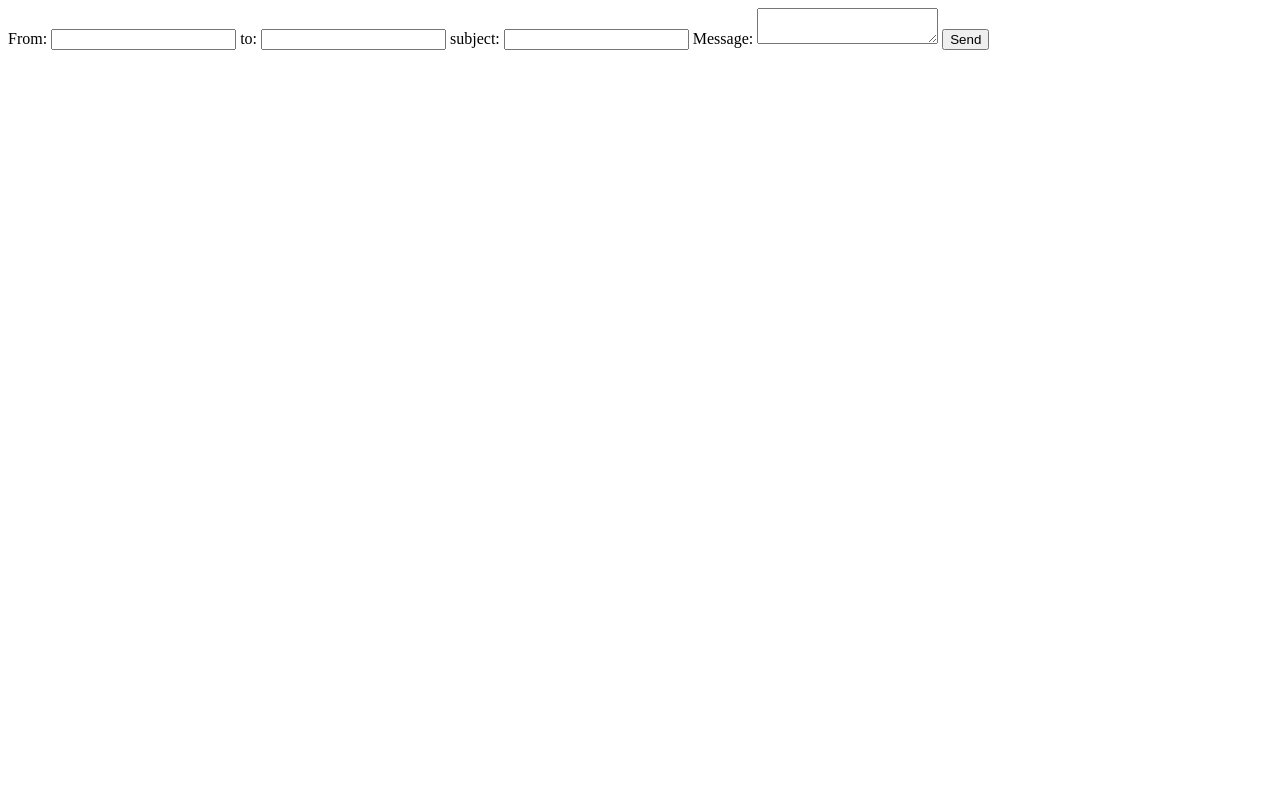
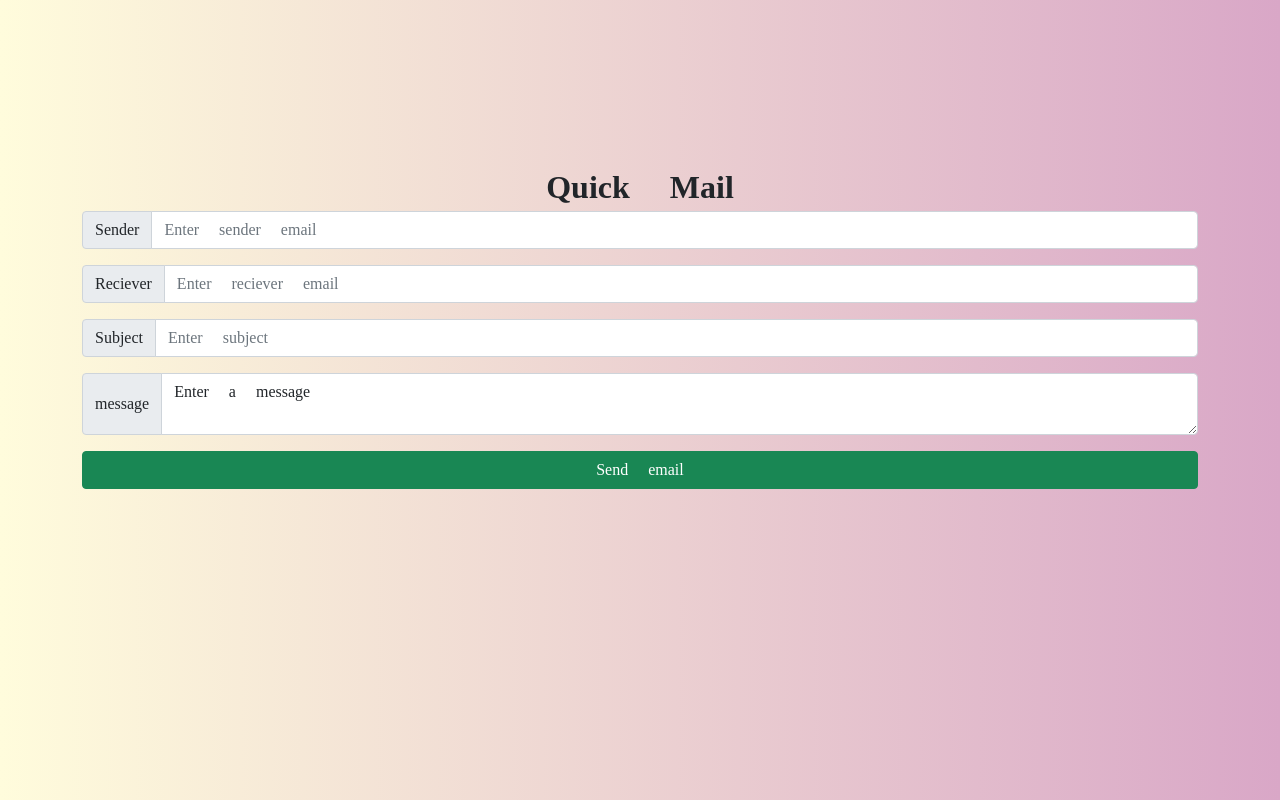
Before and after one commit to monika-shaw/EmailSender, a website: page page/index.html in a window 1280 px wide. Drawn offline with nearby package versions, Linux system fonts and the light colour scheme.

Commit message:
Description : UI done.

```diff
--- a/page/index.html
+++ b/page/index.html
@@ -1,25 +1,60 @@
 <!DOCTYPE html>
 <html lang="en">
+
 <head>
     <meta charset="UTF-8">
     <meta name="viewport" content="width=device-width, initial-scale=1.0">
-    <title>Email Sender</title>
+    <link href="https://cdn.jsdelivr.net/npm/bootstrap@5.0.2/dist/css/bootstrap.min.css" rel="stylesheet"
+        integrity="sha384-EVSTQN3/azprG1Anm3QDgpJLIm9Nao0Yz1ztcQTwFspd3yD65VohhpuuCOmLASjC" crossorigin="anonymous">
+        <link rel="icon" href="https://www.iconpacks.net/icons/2/free-mail-icon-2552-thumb.png" type="image/png">
+    <title>Quick Mail</title>
 </head>
-<body>
-    <form action="/send_email" method="post">
-        <label for="email">From:</label>
-        <input type="email" name="from" id="from"/>
 
-        <label for="to">to:</label>
-        <input type="email" name="to" id="to"/>
+<body style="height: 100vh;font-family: emoji; background: #d9a7c7;  /* fallback for old browsers */
+background: -webkit-linear-gradient(to right, #fffcdc, #d9a7c7);  /* Chrome 10-25, Safari 5.1-6 */
+background: linear-gradient(to right, #fffcdc, #d9a7c7); /* W3C, IE 10+/ Edge, Firefox 16+, Chrome 26+, Opera 12+, Safari 7+ */
+">
+    <div class="container text-center" style="transform: translate(0%, 50%);">
+        <div class="row">
+            <div class="col-lg-12 col-md-12 col-sm-12" style="font-size: 2rem; font-weight: bold;">Quick Mail</div>
+            <div class="col-lg-12 col-md-12 col-sm-12">
+                <form action="/send_email" method="post">
+                    <div class="input-group mb-3">
+                        <span class="input-group-text" id="from">Sender</span>
+                        <input type="email" class="form-control" placeholder="Enter sender email" aria-label="Username" name="from"
+                            aria-describedby="basic-addon1">
+                    </div>
 
-        <label for="subject">subject:</label>
-        <input type="text" name="subject" id="subject"/>
+                    <div class="input-group mb-3">
+                        <span class="input-group-text" id="to">Reciever</span>
+                        <input type="email" class="form-control" placeholder="Enter reciever email" aria-label="to" name="to"
+                            aria-describedby="basic-addon1">
+                    </div>
 
-        <label for="message">Message:</label>
-        <textarea id="message" name="message"></textarea>
+                    <div class="input-group mb-3">
+                        <span class="input-group-text" id="subject">Subject</span>
+                        <input type="text" class="form-control" placeholder="Enter subject" aria-label="subject" name="subject"
+                            aria-describedby="basic-addon1">
+                    </div>
 
-        <input type="submit" value="Send"/>
-    </form>
+                    <div class="input-group mb-3">
+                        <span class="input-group-text" id="message">message</span>
+                        <textarea type="text" class="form-control" placeholder="enter a message" aria-label="message"
+                            name="message" aria-describedby="basic-addon1">Enter a message
+                        </textarea>
+                    </div>
+                    <div class="d-grid gap-2">
+                        <button type="submit" value="Send" class="btn btn-success">Send email</button>
+                    </div>
+                </form>
+            </div>
+        </div>
+    </div>
+
 </body>
+
+<script src="https://cdn.jsdelivr.net/npm/bootstrap@5.0.2/dist/js/bootstrap.bundle.min.js"
+    integrity="sha384-MrcW6ZMFYlzcLA8Nl+NtUVF0sA7MsXsP1UyJoMp4YLEuNSfAP+JcXn/tWtIaxVXM"
+    crossorigin="anonymous"></script>
+
 </html>
```
